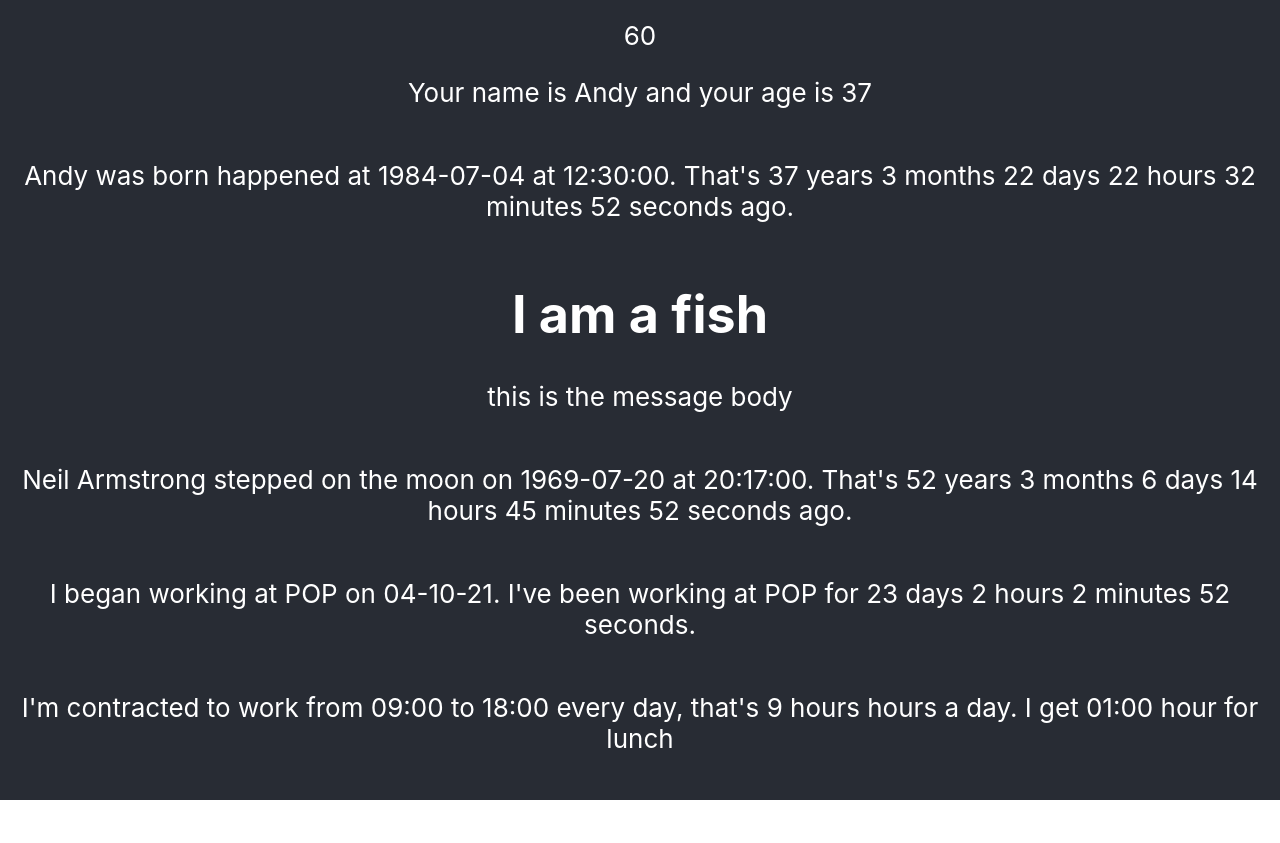
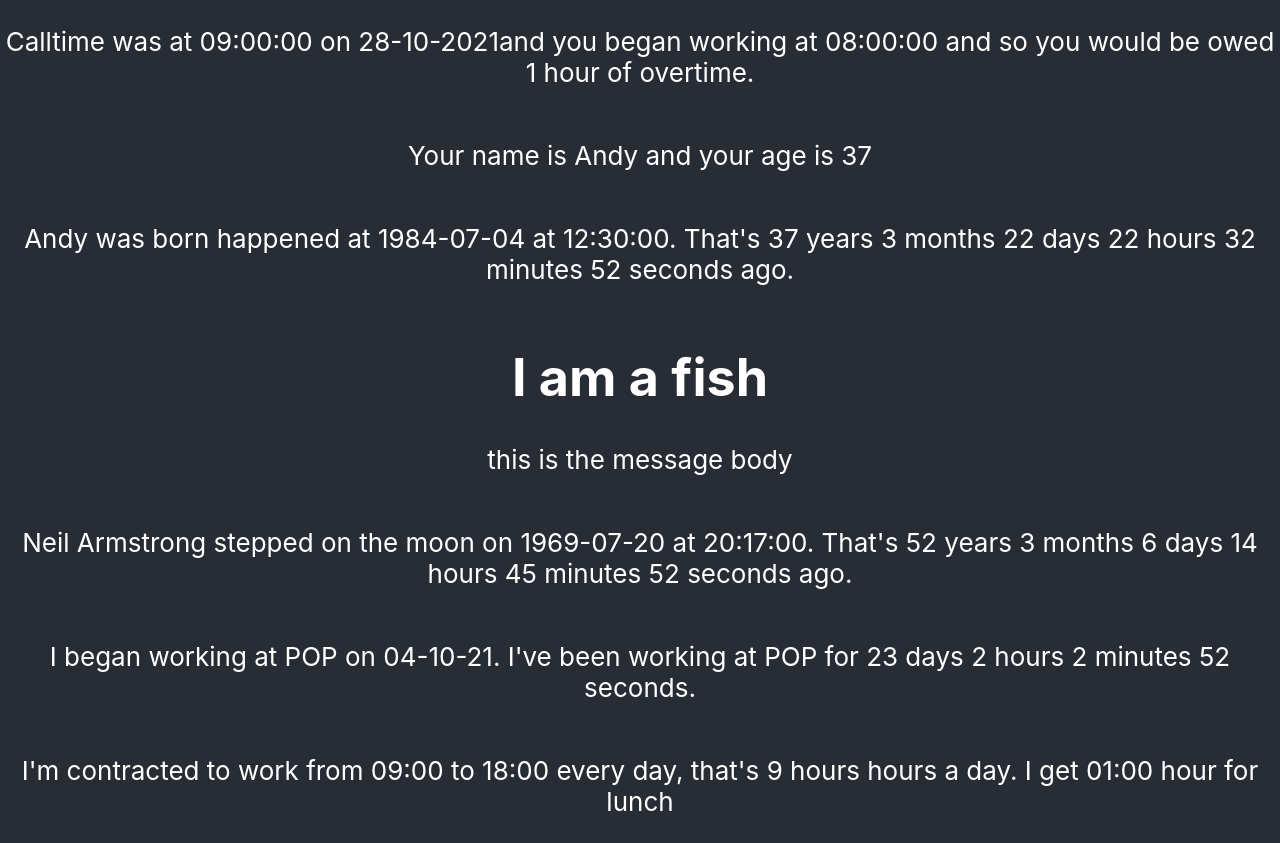
Before and after one commit to sarahmccpop/conway, a React (Create React App) app: page / in a window 1280 px wide. Before the commit the page ends 800 px from the top, so only its background shows below. Built offline with nearby package versions, Linux system fonts and the light colour scheme.

Commit message:
Basic OT calculation done with DNS

```diff
--- a/src/App.js
+++ b/src/App.js
@@ -48,7 +48,7 @@ function App() {
   return (
     <div className="App">
       <header className="App-header">
-      <PreCall beganWork={new Date(2021, 9, 28, 8, 0, 0)} callTime={new Date(2021, 9, 28, 9, 0, 0 )}/>
+      <PreCall beganWork={new Date(2021, 9, 28, 8, 0, 0)} calltime={new Date(2021, 9, 28, 9, 0, 0 )}/>
       <NameAge yourName="Andy" yourAge={37}/>
       <TimeSince thingThatHappened="Andy was born" timeItHappened={new Date(1984, 6, 4, 12, 30)} />
       <DumbMessage title="I am a fish" body="this is the message body" />
--- a/src/OT.jsx
+++ b/src/OT.jsx
@@ -1,11 +1,8 @@
 import * as dateFns from 'date-fns';
-import milliseconds from 'date-fns/milliseconds';
 
-export const PreCall = ({beganWork, unpaidPreCallAllowance, callTime}) => {
-    const minutesOfPayablePrecallOT = callTime - beganWork;
-    return millisecondsToMinutes(minutesOfPayablePrecallOT);
+export const PreCall = ({beganWork, calltime}) => {
+
+    const durationAtWork = dateFns.intervalToDuration({start: beganWork, end: calltime})
+    return <p>Calltime was at {dateFns.format(calltime, "HH:mm:ss")} on {dateFns.format(calltime, "dd-MM-yyyy")}
+     and you began working at {dateFns.format(beganWork, "HH:mm:ss")} and so you would be owed {dateFns.formatDuration(durationAtWork)} of overtime.</p>
 }
-
-function millisecondsToMinutes(milliseconds){
-    return milliseconds / 60000;
-}
--- a/src/TimeSince.jsx
+++ b/src/TimeSince.jsx
@@ -1,4 +1,7 @@
 import * as dateFns from 'date-fns';
+import { useState } from 'react';
+import React from 'react';
+
 
 export const TimeSince = ({thingThatHappened, timeItHappened}) => {
 
@@ -8,7 +11,15 @@ export const TimeSince = ({thingThatHappened, timeItHappened}) => {
     return <p>{thingThatHappened} happened at {dateFns.format(timeItHappened, "yyyy-MM-dd")} at {dateFns.format(timeItHappened, "HH:mm:ss")}. That's {dateFns.formatDuration(timeSince)} ago.</p>
 }
 
+
+
 export const DumbMessageProps = (props) => {
+
+    const {a, b, c} = {a:1, b:2, c:3}
+
+    const [x, y, z] = ["foo", "bar", "baz"]
+
+   // const [counter, setCounter] = useState(0)
 
     return <div>
         <h1>{props.title}</h1>
```
